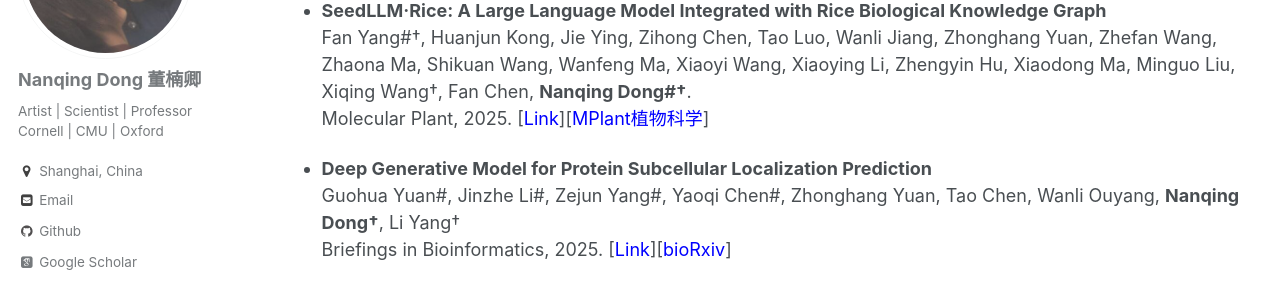
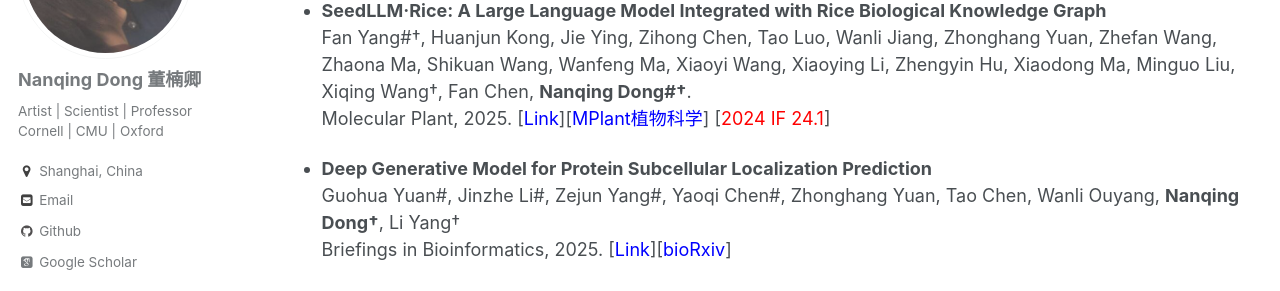
Before and after one commit to eveningdong/eveningdong.github.io, a Jekyll site: the page built from _pages/publication.md, in a window 1280 px wide and 900 px high, scrolled down 1187 px. Shown: the part 152-443 px from the top of the window. Built offline with Jekyll 4.4.1, drawn with Linux system fonts in a browser that asks for light colours; some web fonts are replaced.

Commit message:
Update publication.md

```diff
--- a/_pages/publication.md
+++ b/_pages/publication.md
@@ -47,7 +47,7 @@ author_profile: true
 ### AI for Science
 * **SeedLLM·Rice: A Large Language Model Integrated with Rice Biological Knowledge Graph**
   Fan Yang#†, Huanjun Kong, Jie Ying, Zihong Chen, Tao Luo, Wanli Jiang, Zhonghang Yuan, Zhefan Wang, Zhaona Ma, Shikuan Wang, Wanfeng Ma, Xiaoyi Wang, Xiaoying Li, Zhengyin Hu, Xiaodong Ma, Minguo Liu, Xiqing Wang†, Fan Chen, **Nanqing Dong#†**.
-  Molecular Plant, 2025. [[<span style="color:blue">Link</span>]](https://www.sciencedirect.com/science/article/abs/pii/S1674205225001728)[[<span style="color:blue">MPlant植物科学</span>]](https://mp.weixin.qq.com/s/-UEGrj5iYANH-p2WOiiPuA)
+  Molecular Plant, 2025. [[<span style="color:blue">Link</span>]](https://www.sciencedirect.com/science/article/abs/pii/S1674205225001728)[[<span style="color:blue">MPlant植物科学</span>]](https://mp.weixin.qq.com/s/-UEGrj5iYANH-p2WOiiPuA) [<span style="color:red">2024 IF 24.1</span>]
 
 * **Deep Generative Model for Protein Subcellular Localization Prediction**
   Guohua Yuan#, Jinzhe Li#, Zejun Yang#, Yaoqi Chen#, Zhonghang Yuan, Tao Chen, Wanli Ouyang, **Nanqing Dong†**, Li Yang†
```
